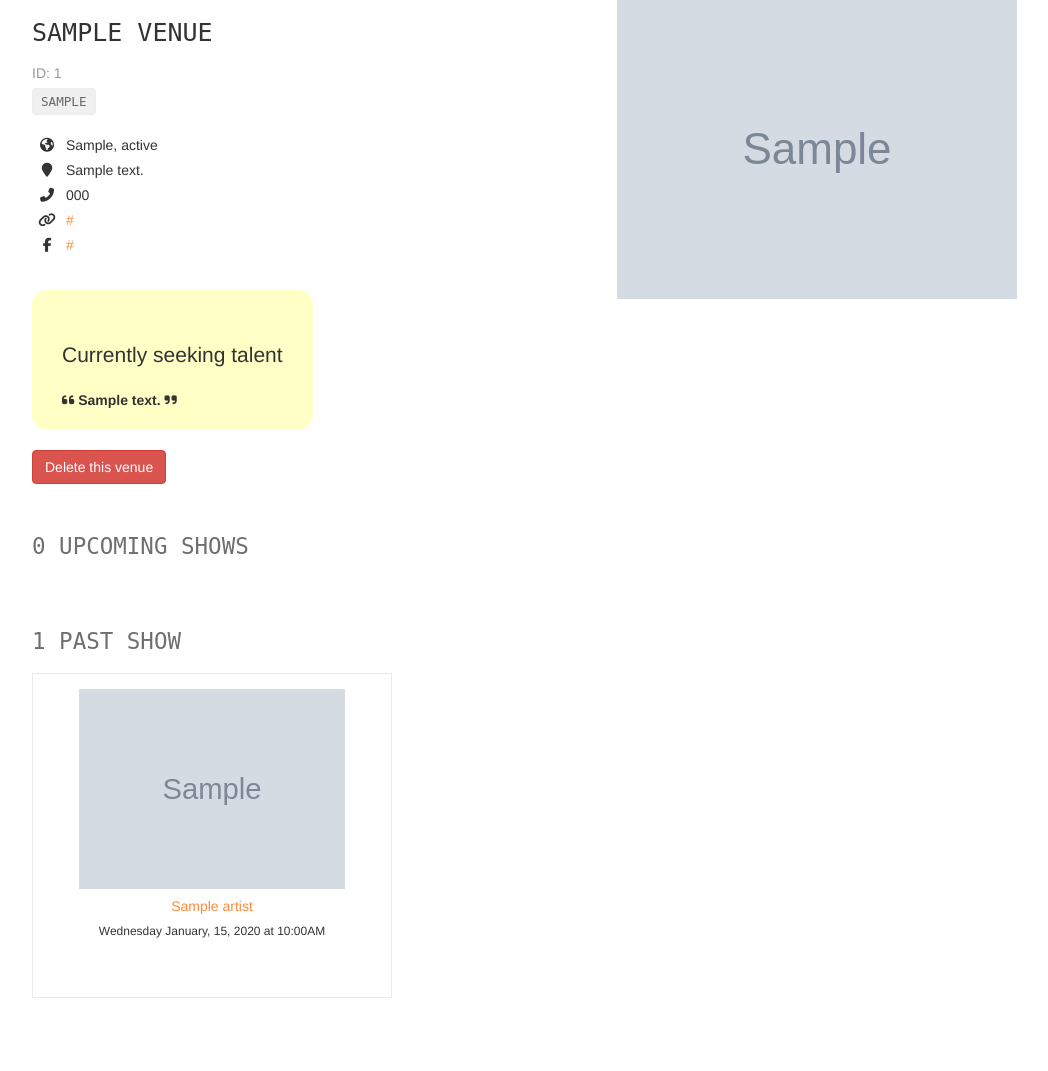
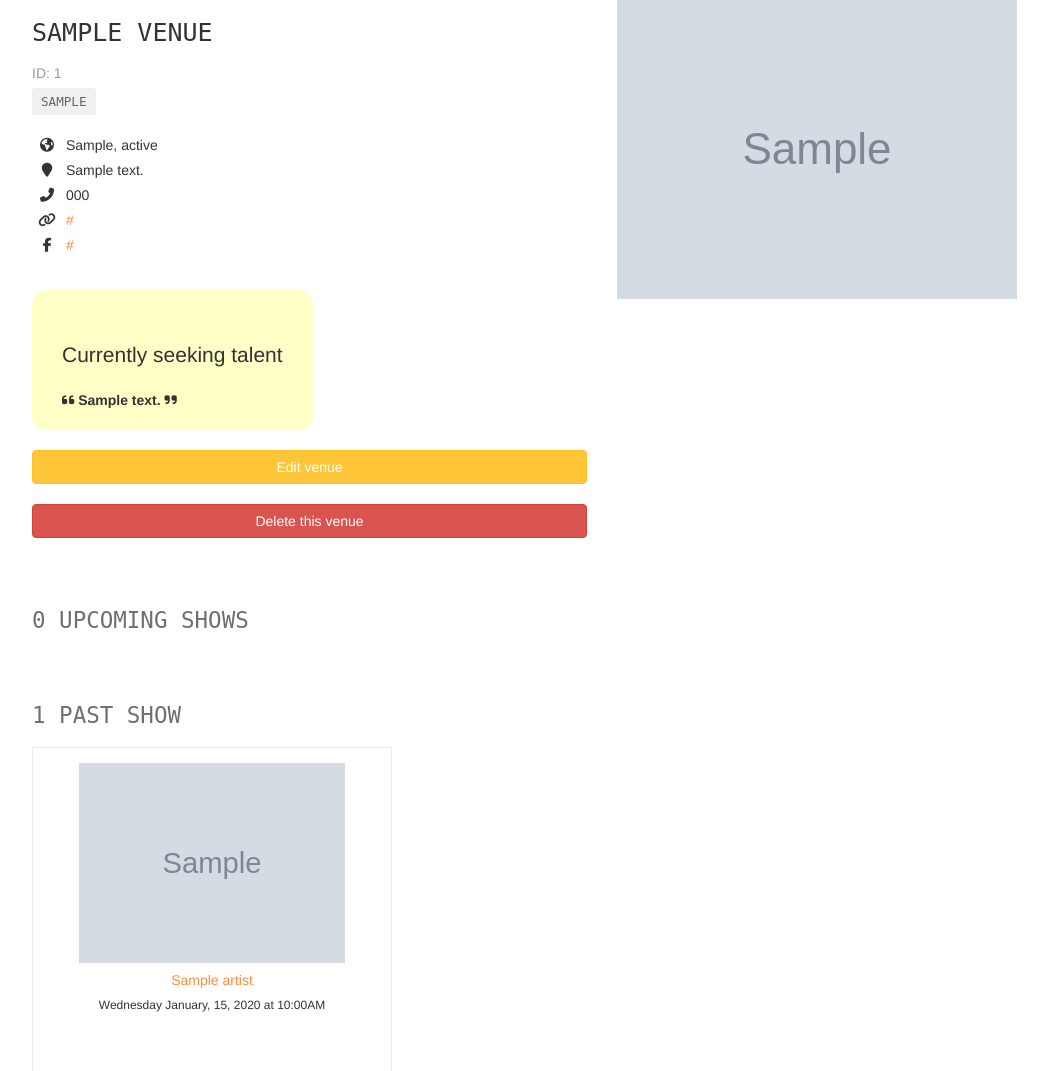
Before and after one commit to KarenOk/Fyyur, a Flask app: page /venues/1 in a window 1280 px wide. Shown: the part 81-1152 px from the top of the page, without its empty margins (38-1086 px from the left). Run offline with Flask 2, Linux system fonts and the light colour scheme; tables that the repository leaves empty hold one stand-in row (values such as "Sample post"); grey boxes marked "Sample" are stand-in pictures; some libraries are stand-ins or nearby versions.

Commit message:
implement edit venue

```diff
--- a/app.py
+++ b/app.py
@@ -113,6 +113,8 @@ def orm_obj_list_to_dict(obj_list):
 @app.route('/')
 def index():
     return render_template('pages/home.html')
+
+
 
 
 #  Venues
@@ -285,6 +287,62 @@ def delete_venue(venue_id):
 
     return redirect(url_for("index"))
 
+
+
+@app.route('/venues/<int:venue_id>/edit', methods=['GET'])
+def edit_venue(venue_id):
+    form = VenueForm()
+    venue = Venue.query.get(venue_id)
+    form.genres.data = venue.genres.split(",")
+
+    return render_template('forms/edit_venue.html', form=form, venue=venue)
+
+
+@app.route('/venues/<int:venue_id>/edit', methods=['POST'])
+def edit_venue_submission(venue_id):
+    # TODO: take values from the form submitted, and update existing
+    # venue record with ID <venue_id> using the new attributesimplement edit venu
+    form = VenueForm(request.form)
+    print("\n\n", form.seeking_talent.data)
+
+    if form.validate():
+        try:
+            venue = Venue.query.get(venue_id)
+
+            venue.name = form.name.data
+            venue.city=form.city.data
+            venue.state=form.state.data
+            venue.address=form.address.data
+            venue.phone=form.phone.data
+            venue.genres=",".join(form.genres.data)
+            venue.facebook_link=form.facebook_link.data
+            venue.image_link=form.image_link.data
+            venue.seeking_talent=form.seeking_talent.data
+            venue.seeking_description=form.seeking_description.data
+            venue.website=form.website.data
+
+            db.session.add(venue)
+            db.session.commit()
+
+            flash("Venue " + form.name.data + " edited successfully")
+
+        except Exception:
+            db.session.rollback()
+            print(sys.exc_info())
+            flash("Venue was not edited successfully.")
+        finally:
+            db.session.close()
+    else:
+        print("\n\n", form.errors)
+        flash("Venue was not edited successfully.")
+
+    return redirect(url_for('show_venue', venue_id=venue_id))
+
+
+
+
+
+
 #  Artists
 #  ----------------------------------------------------------------
 
@@ -432,33 +490,6 @@ def edit_artist_submission(artist_id):
 
     return redirect(url_for('show_artist', artist_id=artist_id))
 
-
-@app.route('/venues/<int:venue_id>/edit', methods=['GET'])
-def edit_venue(venue_id):
-    form = VenueForm()
-    venue = {
-        "id": 1,
-        "name": "The Musical Hop",
-        "genres": ["Jazz", "Reggae", "Swing", "Classical", "Folk"],
-        "address": "1015 Folsom Street",
-        "city": "San Francisco",
-        "state": "CA",
-        "phone": "123-123-1234",
-        "website": "https://www.themusicalhop.com",
-        "facebook_link": "https://www.facebook.com/TheMusicalHop",
-        "seeking_talent": True,
-        "seeking_description": "We are on the lookout for a local artist to play every two weeks. Please call us.",
-        "image_link": "https://images.unsplash.com/photo-1543900694-133f37abaaa5?ixlib=rb-1.2.1&ixid=eyJhcHBfaWQiOjEyMDd9&auto=format&fit=crop&w=400&q=60"
-    }
-    # TODO: populate form with values from venue with ID <venue_id>
-    return render_template('forms/edit_venue.html', form=form, venue=venue)
-
-
-@app.route('/venues/<int:venue_id>/edit', methods=['POST'])
-def edit_venue_submission(venue_id):
-    # TODO: take values from the form submitted, and update existing
-    # venue record with ID <venue_id> using the new attributes
-    return redirect(url_for('show_venue', venue_id=venue_id))
 
 #  Create Artist
 #  ----------------------------------------------------------------
--- a/static/css/main.css
+++ b/static/css/main.css
@@ -245,6 +245,6 @@ h2.monospace {
   opacity: 0.5;
 }
 
-form.delete {
-  margin-top: 20px;
+.actions>* {
+  margin: 20px 0;
 }
--- a/templates/pages/show_venue.html
+++ b/templates/pages/show_venue.html
@@ -54,17 +54,29 @@ block content %}
 		</p>
 		{% endif %}
 
-		<form class="delete" method="get" action="/venues/{{ venue.id }}/delete">
-			<button
-				class="btn btn-danger"
+		<div class="actions">
+			<a
+				class="btn btn-primary btn-block"
+				aria-label="Edit venue: {{ venue.name }}"
+				href="/venues/{{ venue.id }}/edit"
+			>
+				Edit venue
+			</a>
+			<a
+				class="btn btn-danger btn-block"
 				aria-label="Delete venue: {{ venue.name }}"
+				href="/venues/{{ venue.id }}/delete"
 			>
 				Delete this venue
-			</button>
-		</form>
+			</a>
+		</div>
 	</div>
 	<div class="col-sm-6">
-		<img src="{{ venue.image_link }}" alt="Venue Image" />
+		{% if venue.image_link %}<img
+			src="{{ venue.image_link }}"
+			alt="Venue Image"
+		/>
+		{% else%} No image provided {% endif%}
 	</div>
 </div>
 <section>
```
Also changed, not shown: templates/forms/edit_venue.html (+43 -13 lines).
